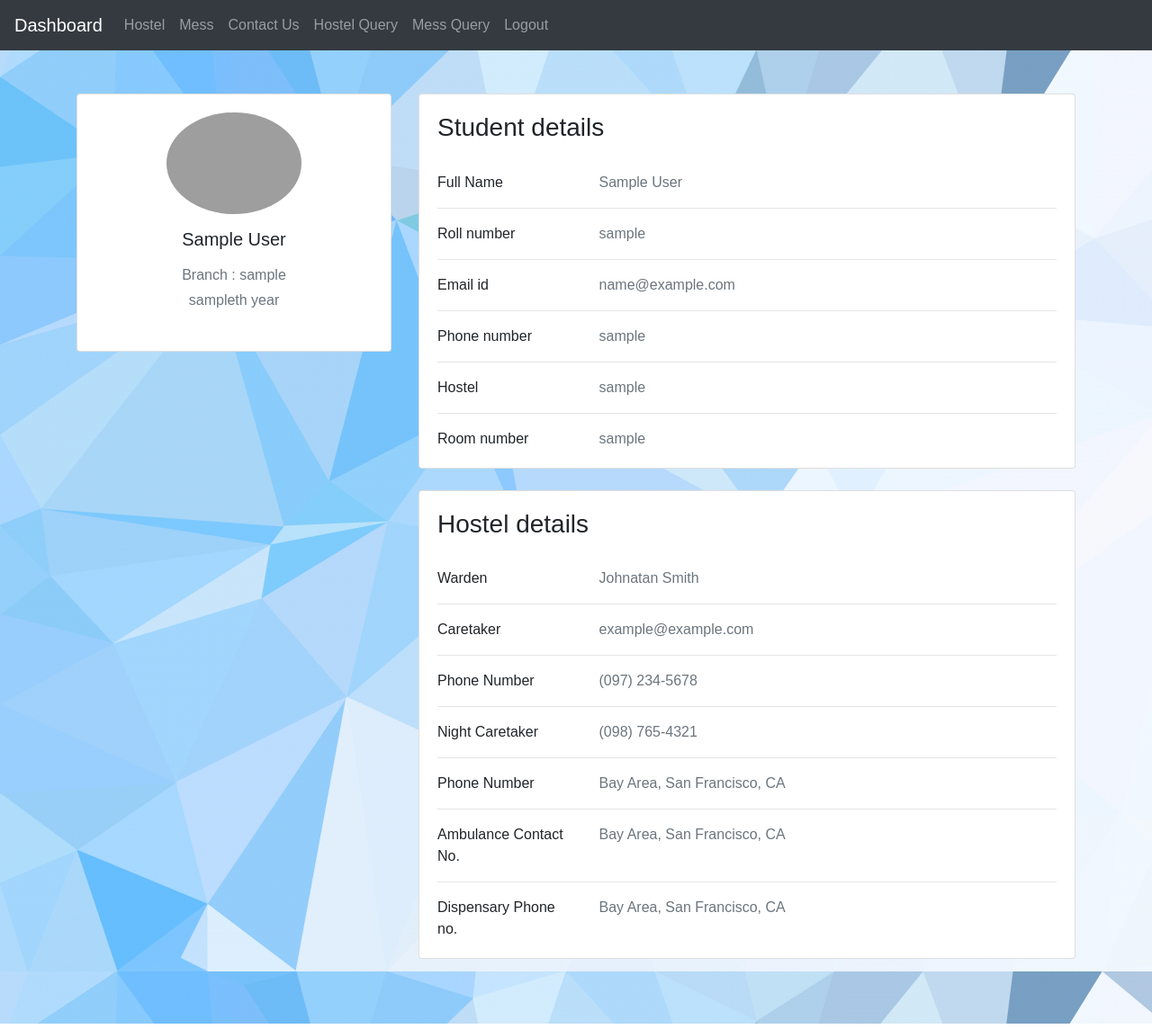
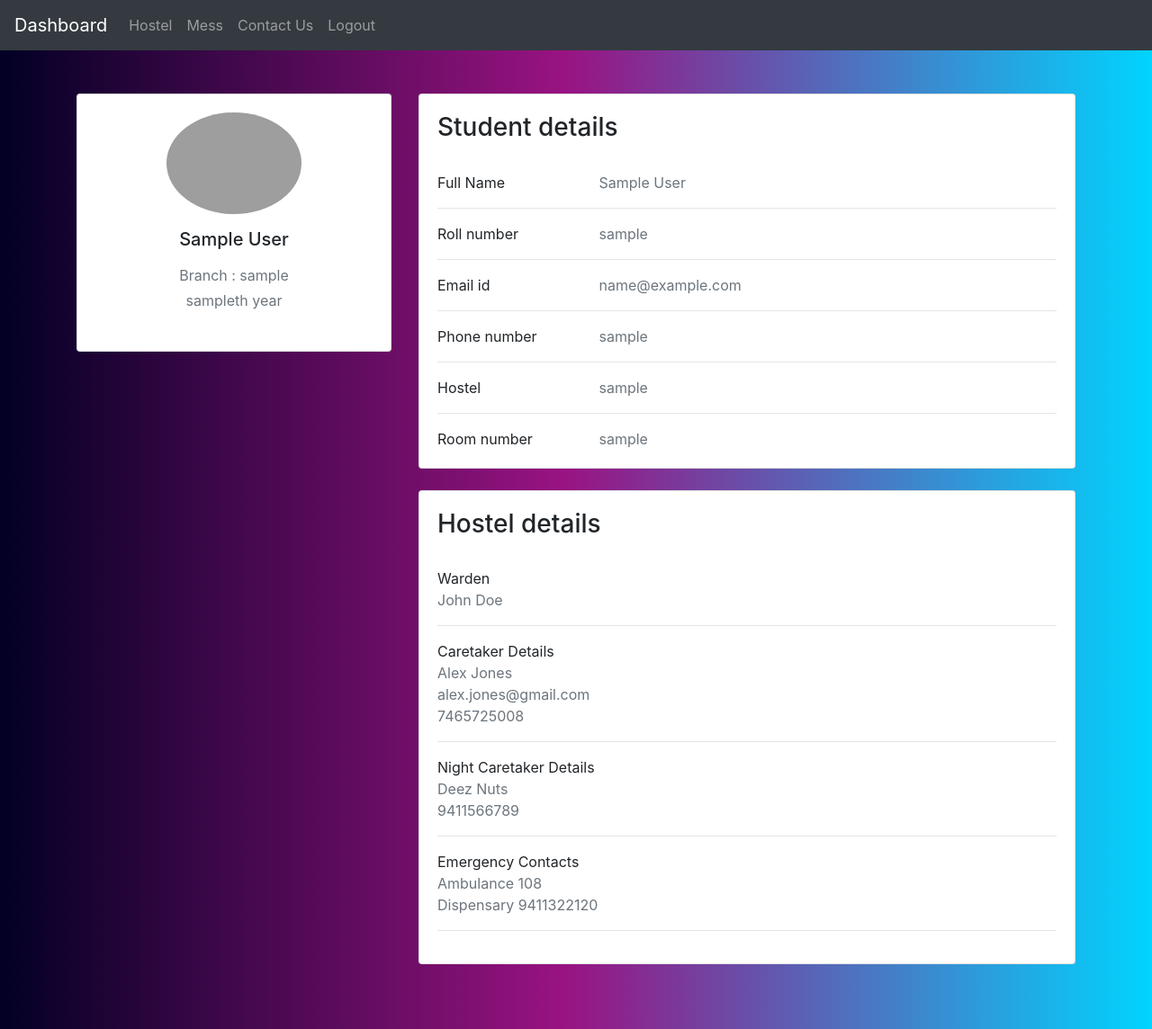
Before and after one commit to scaleptica/Hostel-management-system, a Flask app: template templates/firstpage.html in a window 1280 px wide. Shown: the whole page at 90% size. Run offline with Flask 2, Linux system fonts and the light colour scheme; the template is opened without the code that fills it: values that come from a table or form of the project are taken from there, others are empty; the visitor is signed in with stand-in values (Sample User, id 1); data comes from the database, SQL or seed files in the repository; both versions use the stored data as it was after the commit; some libraries are stand-ins or nearby versions; grey boxes are pictures that could not be loaded.

Commit message:
Website can now fetch data from hostel database

```diff
--- a/run.py
+++ b/run.py
@@ -83,7 +83,9 @@ class LoginForm(FlaskForm):
 @dont_cache()
 @login_required
 def home():
-    return render_template('firstpage.html')
+    # get hostel data from database
+    hostel = Hostel.query.filter_by(name=current_user.hostel).first()
+    return render_template('firstpage.html',hostel=hostel)
 
 @app.route('/', methods=['GET','POST'])
 @app.route('/login', methods=['GET','POST'])
@@ -92,6 +94,7 @@ def login():
     form = LoginForm()
     if form.validate_on_submit():
         user = User.query.filter_by(username = form.username.data).first()
+        print(type(user))
         if user:
             if bcrypt.check_password_hash(user.password, form.password.data):
                 login_user(user)
@@ -111,7 +114,6 @@ def logout():
 def register():
     form = RegistrationForm()
     if form.validate_on_submit():
-        #print("Hello")
         hashed_password = bcrypt.generate_password_hash(form.password.data)
         new_user = User(username=form.username.data, name=form.name.data, phno=form.phno.data, email=form.email.data, hostel=form.hostel.data, room=form.room.data, branch=form.branch.data, year=form.year.data, password=hashed_password)
         db.session.add(new_user)
@@ -120,5 +122,6 @@ def register():
 
     return render_template('register.html', form=form)
 
+
 if __name__ == '__main__':
     app.run(debug=True)
--- a/templates/base.html
+++ b/templates/base.html
@@ -12,13 +12,13 @@
     <title></title>
     {% endblock %}
   </head>
-<body style="background-image: url('static/images/YyTLwz.jpg');font-family: 'Montserrat', sans-serif;">
+<body style="background-image: linear-gradient(90deg, rgba(2,0,36,1) 0%, rgba(153,19,130,1) 49%, rgba(0,212,255,1) 100%);">
     <script src="https://code.jquery.com/jquery-3.2.1.slim.min.js" integrity="sha384-KJ3o2DKtIkvYIK3UENzmM7KCkRr/rE9/Qpg6aAZGJwFDMVNA/GpGFF93hXpG5KkN" crossorigin="anonymous"></script>
     <script src="https://cdn.jsdelivr.net/npm/popper.js@1.12.9/dist/umd/popper.min.js" integrity="sha384-ApNbgh9B+Y1QKtv3Rn7W3mgPxhU9K/ScQsAP7hUibX39j7fakFPskvXusvfa0b4Q" crossorigin="anonymous"></script>
     <script src="https://cdn.jsdelivr.net/npm/bootstrap@4.0.0/dist/js/bootstrap.min.js" integrity="sha384-JZR6Spejh4U02d8jOt6vLEHfe/JQGiRRSQQxSfFWpi1MquVdAyjUar5+76PVCmYl" crossorigin="anonymous"></script>
 
     <nav class="navbar navbar-expand-lg navbar-dark bg-dark">
-  <a class="navbar-brand" href="#">Dashboard</a>
+  <a class="navbar-brand" href="{{url_for('home')}}">Dashboard</a>
   <button class="navbar-toggler" type="button" data-toggle="collapse" data-target="#navbarNav" aria-controls="navbarNav" aria-expanded="false" aria-label="Toggle navigation">
     <span class="navbar-toggler-icon"></span>
   </button>
@@ -33,12 +33,6 @@
       <li class="nav-item">
         <a class="nav-link" href="#">Contact Us</a>
       </li>
-        <li class="nav-item">
-        <a class="nav-link" href="#">Hostel Query</a>
-      </li>
-        <li class="nav-item">
-        <a class="nav-link" href="#">Mess Query</a>
-      </li>
       <li class="nav-item">
         <a class="nav-link" href="{{ url_for('logout') }}" tabindex="-1">Logout</a>
       </li>
--- a/templates/firstpage.html
+++ b/templates/firstpage.html
@@ -7,7 +7,6 @@
     <title>Home</title>
     {% endblock %}
 </head>
-
 {%block content %}
 <section id="detailing">
 
@@ -106,67 +105,54 @@
                <h3>Hostel details</h3>
               <br>
             <div class="row">
-              <div class="col-sm-3">
+              <div class="col-sm-9">
                 <p class="mb-0">Warden</p>
               </div>
               <div class="col-sm-9">
-                <p class="text-muted mb-0">Johnatan Smith</p>
+                <p class="text-muted mb-0">{{ hostel.warden}}</p>
               </div>
             </div>
             <hr>
             <div class="row">
-              <div class="col-sm-3">
-                <p class="mb-0">Caretaker</p>
+                <div class="col-sm-9">
+                  <p class="mb-0">Caretaker Details</p>
+                </div>
+                <div class="col-sm-9">
+                  <p class="text-muted mb-0">{{hostel.caretaker_name}}</p>
+                </div>
+                <div class="col-sm-9">
+                  <p class="text-muted mb-0">{{hostel.caretaker_email}}</p>
+                </div>
+                <div class="col-sm-9">
+                  <p class="text-muted mb-0">{{hostel.caretaker_no}}</p>
+                </div>
+            </div>
+            <hr>
+            <div class="row">
+              <div class="col-sm-9">
+                <p class="mb-0">Night Caretaker Details</p>
               </div>
               <div class="col-sm-9">
-                <p class="text-muted mb-0">example@example.com</p>
+                <p class="text-muted mb-0">{{hostel.ni_caretaker}}</p>
+              </div>
+              <div class="col-sm-9">
+                <p class="text-muted mb-0">{{hostel.ni_caretaker_no}}</p>
               </div>
             </div>
             <hr>
             <div class="row">
-              <div class="col-sm-3">
-                <p class="mb-0">Phone Number</p>
+              <div class="col-sm-9">
+                <p class="mb-0">Emergency Contacts</p>
               </div>
               <div class="col-sm-9">
-                <p class="text-muted mb-0">(097) 234-5678</p>
-              </div>
-            </div>
-            <hr>
-            <div class="row">
-              <div class="col-sm-3">
-                <p class="mb-0">Night Caretaker</p>
+                <p class="text-muted mb-0">Ambulance&nbsp;{{hostel.ambulance}}</p>
               </div>
               <div class="col-sm-9">
-                <p class="text-muted mb-0">(098) 765-4321</p>
-              </div>
-            </div>
-            <hr>
-            <div class="row">
-              <div class="col-sm-3">
-                <p class="mb-0">Phone Number</p>
-              </div>
-              <div class="col-sm-9">
-                <p class="text-muted mb-0">Bay Area, San Francisco, CA</p>
+                <p class="text-muted mb-0">Dispensary&nbsp;{{hostel.dispensary}}</p>
               </div>
             </div>
               <hr>
-            <div class="row">
-              <div class="col-sm-3">
-                <p class="mb-0">Ambulance Contact No.</p>
-              </div>
-              <div class="col-sm-9">
-                <p class="text-muted mb-0">Bay Area, San Francisco, CA</p>
-              </div>
-            </div>
-              <hr>
-            <div class="row">
-              <div class="col-sm-3">
-                <p class="mb-0">Dispensary Phone no.</p>
-              </div>
-              <div class="col-sm-9">
-                <p class="text-muted mb-0">Bay Area, San Francisco, CA</p>
-              </div>
-            </div>
+
           </div>
         </div>
       </div>
```
Also changed, not shown: hostel_data.db.
